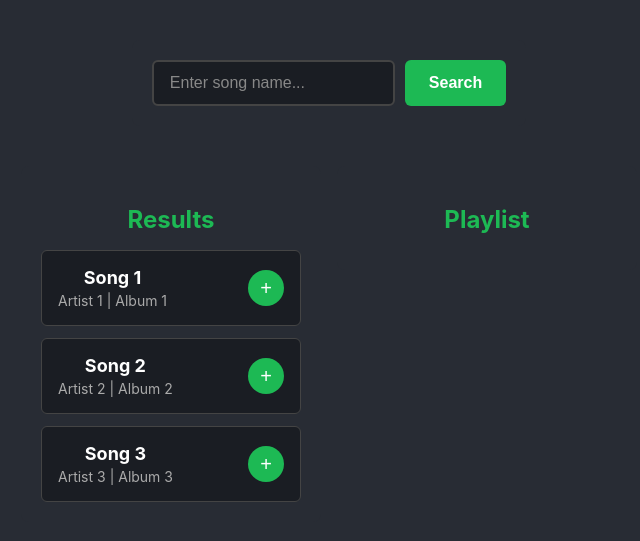
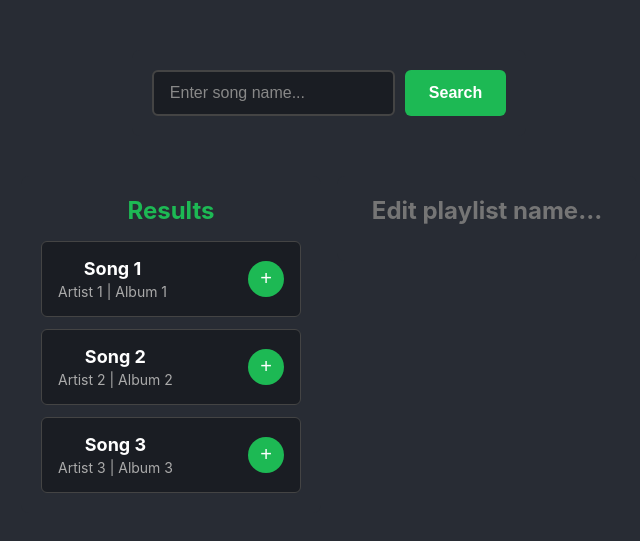
Before and after one commit to TupacShampur/jammming, a React (Create React App) app: page / in a window 1280 px wide. Shown: the part 119-660 px from the top of the page, without its empty margins (311-951 px from the left). Built offline with nearby package versions, Linux system fonts and the light colour scheme.

Commit message:
implement tracklisting and playlist logic

```diff
--- a/src/App.css
+++ b/src/App.css
@@ -1,3 +1,14 @@
+* {
+  box-sizing: border-box;
+}
+body,
+h1,
+h2,
+h3,
+p {
+  margin: 0;
+}
+
 .App {
   text-align: center;
 }
@@ -11,15 +22,7 @@
   justify-content: center;
   font-size: calc(10px + 2vmin);
   color: white;
-}
-
-@keyframes App-logo-spin {
-  from {
-    transform: rotate(0deg);
-  }
-  to {
-    transform: rotate(360deg);
-  }
+  /* margin-bottom: 24px; */
 }
 
 .mainContent {
--- a/src/App.js
+++ b/src/App.js
@@ -20,13 +20,29 @@ function App() {
     });
   };
 
+  const removeTrack = (track) => {
+    setTracklist((prev) => {
+      return prev.filter((t) => {
+        return t.id !== track.id;
+      });
+    });
+  };
+
   return (
     <div className="App">
       <header className="App-header">
         <SearchBar />
         <div className="mainContent">
-          <SearchResults tracks={mockTracks} onAdd={addTrack} />
-          <Playlist tracks={tracklist} onAdd={addTrack} />
+          <SearchResults
+            tracks={mockTracks}
+            onAdd={addTrack}
+            isRemoval={false}
+          />
+          <Playlist
+            tracks={tracklist}
+            onRemove={removeTrack}
+            isRemoval={true}
+          />
         </div>
       </header>
     </div>
--- a/src/components/Playlist/Playlist.js
+++ b/src/components/Playlist/Playlist.js
@@ -2,12 +2,15 @@ import React, { useState } from "react";
 import styles from "./Playlist.module.css";
 import Tracklist from "../Tracklist/Tracklist";
 
-function Playlist({ tracks, onAdd }) {
+function Playlist({ tracks, onRemove, isRemoval }) {
   return (
     <>
       <div className={styles.playlist}>
-        <h2>Playlist</h2>
-        <Tracklist tracks={tracks} onAdd={onAdd} />
+        <input
+          className={styles.playlistTitleInput}
+          placeholder="Edit playlist name..."
+        ></input>
+        <Tracklist tracks={tracks} onRemove={onRemove} isRemoval={isRemoval} />
       </div>
     </>
   );
--- a/src/components/Playlist/Playlist.module.css
+++ b/src/components/Playlist/Playlist.module.css
@@ -16,3 +16,26 @@
   margin-bottom: 16px;
   font-size: 24px;
 }
+
+.playlistTitleInput {
+  width: 100%;
+  padding: 0;
+  margin-bottom: 16px;
+  font-size: 24px;
+  font-weight: bold;
+  border: none;
+  border-radius: 0;
+  background: transparent;
+  color: #1db954;
+  outline: none;
+  text-align: center;
+  display: block;
+  font-family: inherit;
+  box-sizing: border-box;
+  margin-left: auto;
+  margin-right: auto;
+}
+
+.playlistTitleInput:focus {
+  border-color: #1db954;
+}
--- a/src/components/SearchResults/SearchResults.js
+++ b/src/components/SearchResults/SearchResults.js
@@ -2,12 +2,12 @@ import React from "react";
 import styles from "./SearchResults.module.css";
 import Tracklist from "../Tracklist/Tracklist";
 
-function SearchResults({ tracks, onAdd }) {
+function SearchResults({ tracks, onAdd, isRemoval }) {
   return (
     <>
       <div className={styles.searchResults}>
         <h2>Results</h2>
-        <Tracklist tracks={tracks} onAdd={onAdd} />
+        <Tracklist tracks={tracks} onAdd={onAdd} isRemoval={isRemoval} />
       </div>
     </>
   );
--- a/src/components/Track/Track.js
+++ b/src/components/Track/Track.js
@@ -1,7 +1,7 @@
 import React from "react";
 import styles from "./Track.module.css";
 
-function Track({ track, onAdd }) {
+function Track({ track, onAdd, onRemove, isRemoval }) {
   return (
     <>
       <div key={track.id} className={styles.track}>
@@ -11,7 +11,18 @@ function Track({ track, onAdd }) {
             {track.artist} | {track.album}
           </p>
         </div>
-        <button onClick={() => onAdd && onAdd(track)}>+</button>
+        <button
+          className={isRemoval ? styles.hidden : undefined}
+          onClick={() => onAdd && onAdd(track)}
+        >
+          +
+        </button>
+        <button
+          className={isRemoval ? undefined : styles.hidden}
+          onClick={() => onRemove && onRemove(track)}
+        >
+          -
+        </button>
       </div>
     </>
   );
--- a/src/components/Track/Track.module.css
+++ b/src/components/Track/Track.module.css
@@ -47,3 +47,7 @@
 .track button:active {
   transform: scale(0.95);
 }
+
+.hidden {
+  display: none;
+}
--- a/src/components/Tracklist/Tracklist.js
+++ b/src/components/Tracklist/Tracklist.js
@@ -2,12 +2,18 @@ import React from "react";
 import styles from "./Tracklist.module.css";
 import Track from "../Track/Track";
 
-function Tracklist({ tracks, onAdd }) {
+function Tracklist({ tracks, onAdd, onRemove, isRemoval }) {
   return (
     <>
       <div className={styles.trackList}>
         {tracks.map((track) => (
-          <Track key={track.id} track={track} onAdd={onAdd} />
+          <Track
+            key={track.id}
+            track={track}
+            onAdd={onAdd}
+            isRemoval={isRemoval}
+            onRemove={onRemove}
+          />
         ))}
       </div>
     </>
```
